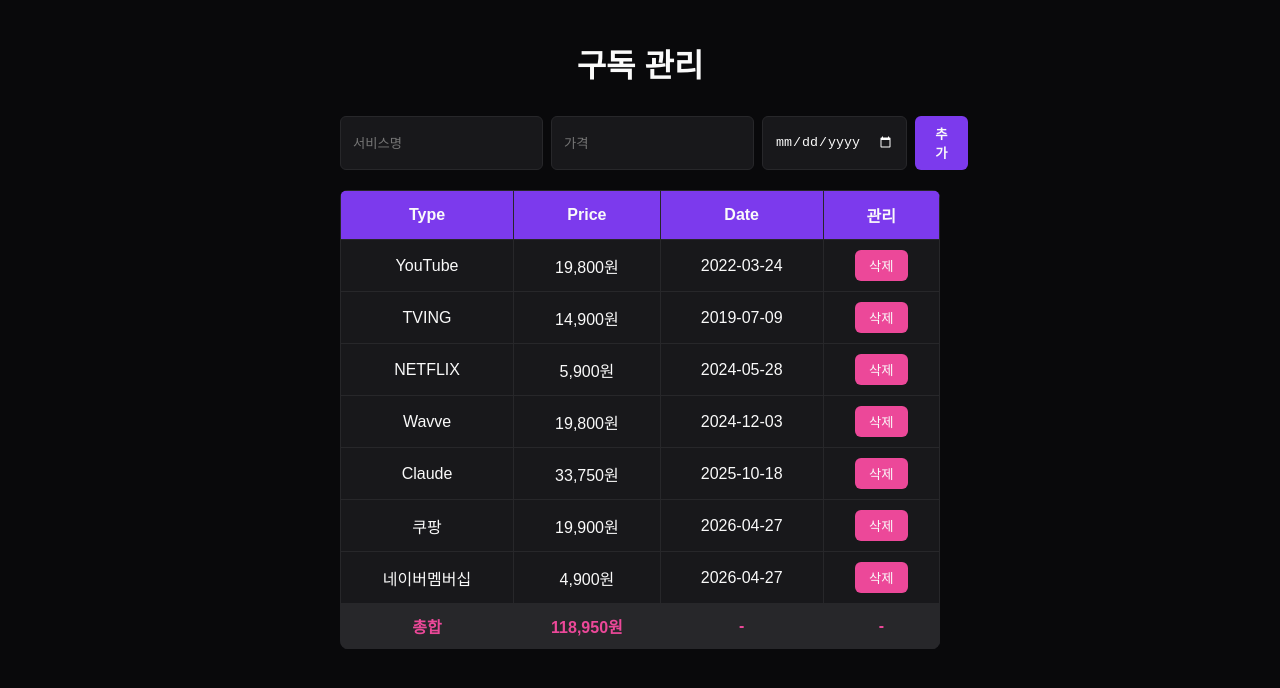
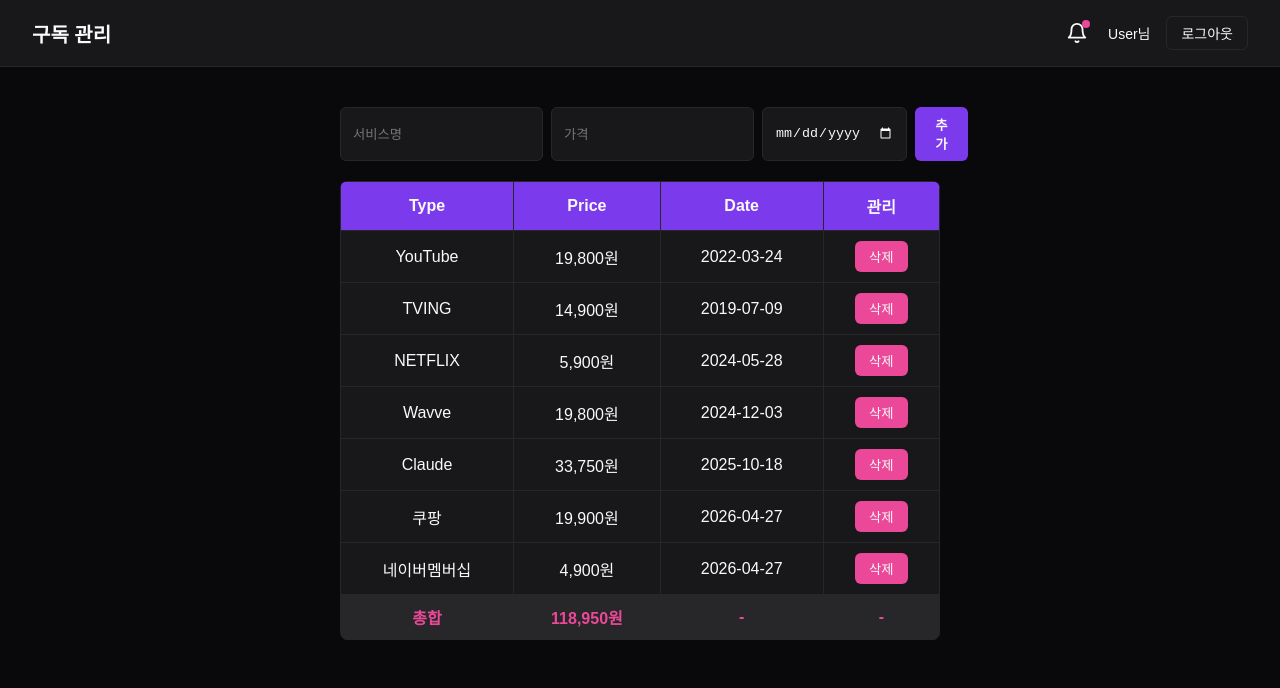
Before and after one commit to gooodock/gooodock, a Next.js app: page /subscription in a window 1280 px wide. Shown: the top 688 px of the page. Built offline with nearby package versions, Linux system fonts and the light colour scheme; data requests are answered from the project's data file.

Commit message:
feat: Add header(username, logout, notification)

```diff
--- a/package.json
+++ b/package.json
@@ -7,7 +7,7 @@
     "build": "next build",
     "start": "next start",
     "lint": "eslint",
-    "mock": "json-server --watch src/subscription.json --port 4000"
+    "mock": "json-server --watch src/db.json --port 4000"
   },
   "dependencies": {
     "next": "16.2.4",
--- /dev/null
+++ b/src/app/components/Header.js
@@ -0,0 +1,135 @@
+"use client";
+import { useEffect, useState } from "react";
+import { useRouter } from "next/navigation";
+import { notificationApi } from "../api/NotificationApi";
+
+export default function Header({ title }) {
+  const router = useRouter();
+  const [hasUnread, setHasUnread] = useState(false);
+
+  // TODO: 실제 로그인 연동 시 user store나 세션에서 가져오기
+  const userName = "User";
+
+  // 안읽은 알림 있는지 체크
+  useEffect(() => {
+    const checkUnread = async () => {
+      try {
+        const data = await notificationApi.getPost();
+        const list = Array.isArray(data) ? data : data.notification || [];
+        setHasUnread(list.some((item) => !item.read));
+      } catch (error) {
+        console.error("알림 확인 실패:", error);
+      }
+    };
+    checkUnread();
+  }, []);
+
+  const handleLogout = () => {
+    if (confirm("로그아웃 하시겠습니까?")) {
+      // TODO: 실제 로그아웃 로직 (토큰 제거 등)
+      router.push("/login");
+    }
+  };
+
+  const handleNotificationClick = () => {
+    router.push("/notification");
+  };
+
+  return (
+    <header style={headerStyle}>
+      <h1 style={titleStyle}>{title}</h1>
+
+      <div style={rightSectionStyle}>
+        {/* 종 아이콘 (알림 페이지로 이동) */}
+        <button
+          onClick={handleNotificationClick}
+          style={iconButtonStyle}
+          aria-label="알림"
+        >
+          <svg
+            width="22"
+            height="22"
+            viewBox="0 0 24 24"
+            fill="none"
+            stroke="currentColor"
+            strokeWidth="2"
+            strokeLinecap="round"
+            strokeLinejoin="round"
+          >
+            <path d="M6 8a6 6 0 0 1 12 0c0 7 3 9 3 9H3s3-2 3-9" />
+            <path d="M10.3 21a1.94 1.94 0 0 0 3.4 0" />
+          </svg>
+          {/* 안읽은 알림 있으면 빨간 점 표시 */}
+          {hasUnread && <span style={badgeStyle} />}
+        </button>
+
+        {/* 유저 이름 */}
+        <span style={userNameStyle}>{userName}님</span>
+
+        {/* 로그아웃 버튼 */}
+        <button onClick={handleLogout} style={logoutButtonStyle}>
+          로그아웃
+        </button>
+      </div>
+    </header>
+  );
+}
+
+const headerStyle = {
+  display: "flex",
+  justifyContent: "space-between",
+  alignItems: "center",
+  padding: "16px 32px",
+  borderBottom: "1px solid var(--color-border)",
+  backgroundColor: "var(--color-surface)",
+};
+
+const titleStyle = {
+  fontSize: "20px",
+  fontWeight: "bold",
+  color: "var(--color-text)",
+  margin: 0,
+};
+
+const rightSectionStyle = {
+  display: "flex",
+  alignItems: "center",
+  gap: "16px",
+};
+
+const iconButtonStyle = {
+  position: "relative",
+  background: "transparent",
+  border: "none",
+  color: "var(--color-text)",
+  cursor: "pointer",
+  padding: "4px",
+  display: "flex",
+  alignItems: "center",
+  justifyContent: "center",
+};
+
+const badgeStyle = {
+  position: "absolute",
+  top: "2px",
+  right: "2px",
+  width: "8px",
+  height: "8px",
+  borderRadius: "50%",
+  backgroundColor: "var(--color-accent)",
+};
+
+const userNameStyle = {
+  color: "var(--color-text)",
+  fontSize: "14px",
+};
+
+const logoutButtonStyle = {
+  padding: "6px 14px",
+  backgroundColor: "transparent",
+  color: "var(--color-text)",
+  border: "1px solid var(--color-border)",
+  borderRadius: "6px",
+  cursor: "pointer",
+  fontSize: "14px",
+};
--- a/src/app/subscription/page.js
+++ b/src/app/subscription/page.js
@@ -2,6 +2,7 @@
 import { useEffect, useState } from "react";
 import { subscriptionApi } from "../api/SubscriptionApi";
 import { useSubscriptionStore } from "./store/subscriptionStore";
+import Header from "../components/Header";
 
 export default function SubscriptionPage() {
   const [loading, setLoading] = useState(true);
@@ -27,7 +28,6 @@ export default function SubscriptionPage() {
     try {
       const data = await subscriptionApi.getAll();
       console.log("서버에서 온 실제 데이터:", data);
-      // json-server는 GET /subscriptions에 대해 배열을 그대로 반환
       setSubscriptions(Array.isArray(data) ? data : []);
     } catch (error) {
       console.error("구독 로드 실패:", error);
@@ -46,14 +46,13 @@ export default function SubscriptionPage() {
     setForm((prev) => ({ ...prev, [name]: value }));
   };
 
-  // 추가 버튼 클릭 (서버에 POST → 성공 시 store에 반영)
+  // 추가 버튼 클릭
   const handleAdd = async () => {
     if (!form.type || !form.price || !form.date) {
       alert("모든 항목을 입력해주세요.");
       return;
     }
 
-    // 다음 id 계산 (현재 목록 중 max + 1)
     const nextId =
       subscriptions.length > 0
         ? Math.max(...subscriptions.map((s) => s.id)) + 1
@@ -69,7 +68,7 @@ export default function SubscriptionPage() {
     }
   };
 
-  // 삭제 버튼 클릭 (서버에 DELETE → 성공 시 store에서 제거)
+  // 삭제 버튼 클릭
   const handleDelete = async (id) => {
     if (!confirm("정말 삭제하시겠습니까?")) return;
 
@@ -82,14 +81,20 @@ export default function SubscriptionPage() {
     }
   };
 
-  if (loading) return <div style={{ padding: "20px" }}>로딩 중...</div>;
+  if (loading)
+    return (
+      <>
+        <Header title="구독 관리" />
+        <div style={{ padding: "20px" }}>로딩 중...</div>
+      </>
+    );
 
   const total = getTotalPrice();
 
   return (
+    <>
+      <Header title="구독 관리" />
       <div style={{ padding: "40px 20px", minHeight: "100vh" }}>
-      <h1 style={{ textAlign: "center", marginBottom: "30px" }}>구독 관리</h1>
-
         {/* 입력 폼 */}
         <div
           style={{
@@ -156,7 +161,9 @@ export default function SubscriptionPage() {
               {subscriptions.map((item) => (
                 <tr key={item.id}>
                   <td style={tdStyle}>{item.type}</td>
-                <td style={tdStyle}>{Number(item.price).toLocaleString()}원</td>
+                  <td style={tdStyle}>
+                    {Number(item.price).toLocaleString()}원
+                  </td>
                   <td style={tdStyle}>{item.date}</td>
                   <td style={tdStyle}>
                     <button
@@ -168,7 +175,6 @@ export default function SubscriptionPage() {
                   </td>
                 </tr>
               ))}
-            {/* 총합 행 */}
               <tr
                 style={{
                   backgroundColor: "#27272a",
@@ -185,6 +191,7 @@ export default function SubscriptionPage() {
           </table>
         )}
       </div>
+    </>
   );
 }
 
--- a/src/db.json
+++ b/src/db.json
@@ -1,66 +1,66 @@
 {
   "subscriptions": [
     {
-      "id": "1",
+      "id": 1,
       "type": "YouTube",
       "date": "2022-03-24",
       "price": "19800"
     },
     {
-      "id": "2",
+      "id": 2,
       "type": "TVING",
       "date": "2019-07-09",
       "price": "14900"
     },
     {
-      "id": "3",
+      "id": 3,
       "type": "NETFLIX",
       "date": "2024-05-28",
       "price": "5900"
     },
     {
-      "id": "4",
+      "id": 4,
       "type": "Wavve",
       "date": "2024-12-03",
       "price": "19800"
     },
     {
-      "id": "5",
+      "id": 5,
       "type": "Claude",
       "date": "2025-10-18",
       "price": "33750"
     },
     {
-      "id": "6",
+      "id": 6,
       "type": "쿠팡",
       "date": "2026-04-27",
       "price": "19900"
     },
     {
-      "id": "4GRi96HfaHM",
+      "id": 7,
       "type": "네이버멤버십",
-      "price": "4900",
-      "date": "2026-04-27"
+      "date": "2026-04-27",
+      "price": "4900"
     }
-  ],"notification": [
+  ],
+  "notification": [
     {
-      "id": "1",
+      "id": 1,
       "text": "유튜브 19,800원 5/2일 결제 예정입니다.",
       "date": "2026-04-28",
       "read": true
     },
     {
-      "id": "2",
+      "id": 2,
       "text": "넷플릭스 7,000원 5/4일 결제 예정입니다.",
       "date": "2026-04-28",
       "read": true
     },
     {
-      "id": "3",
+      "id": 3,
       "text": "네이버 멤버십 플러스 4,900원 5/13일 결제 예정입니다.",
       "date": "2026-04-28",
       "read": false
     }
-  ],
-  "$schema": "./node_modules/json-server/schema.json"
+  ]
 }
```
Lines whose indentation alone changed are shown as unchanged.
